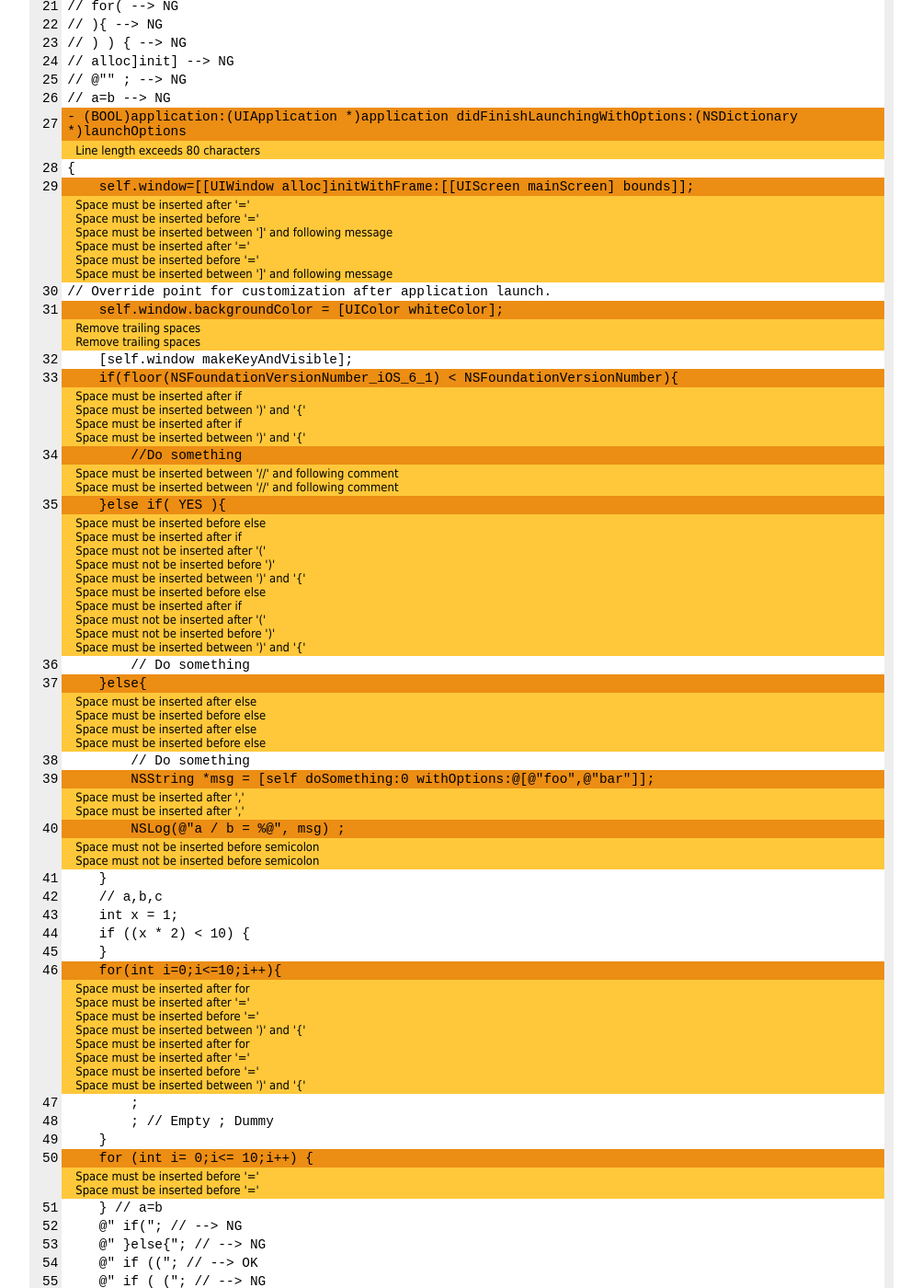
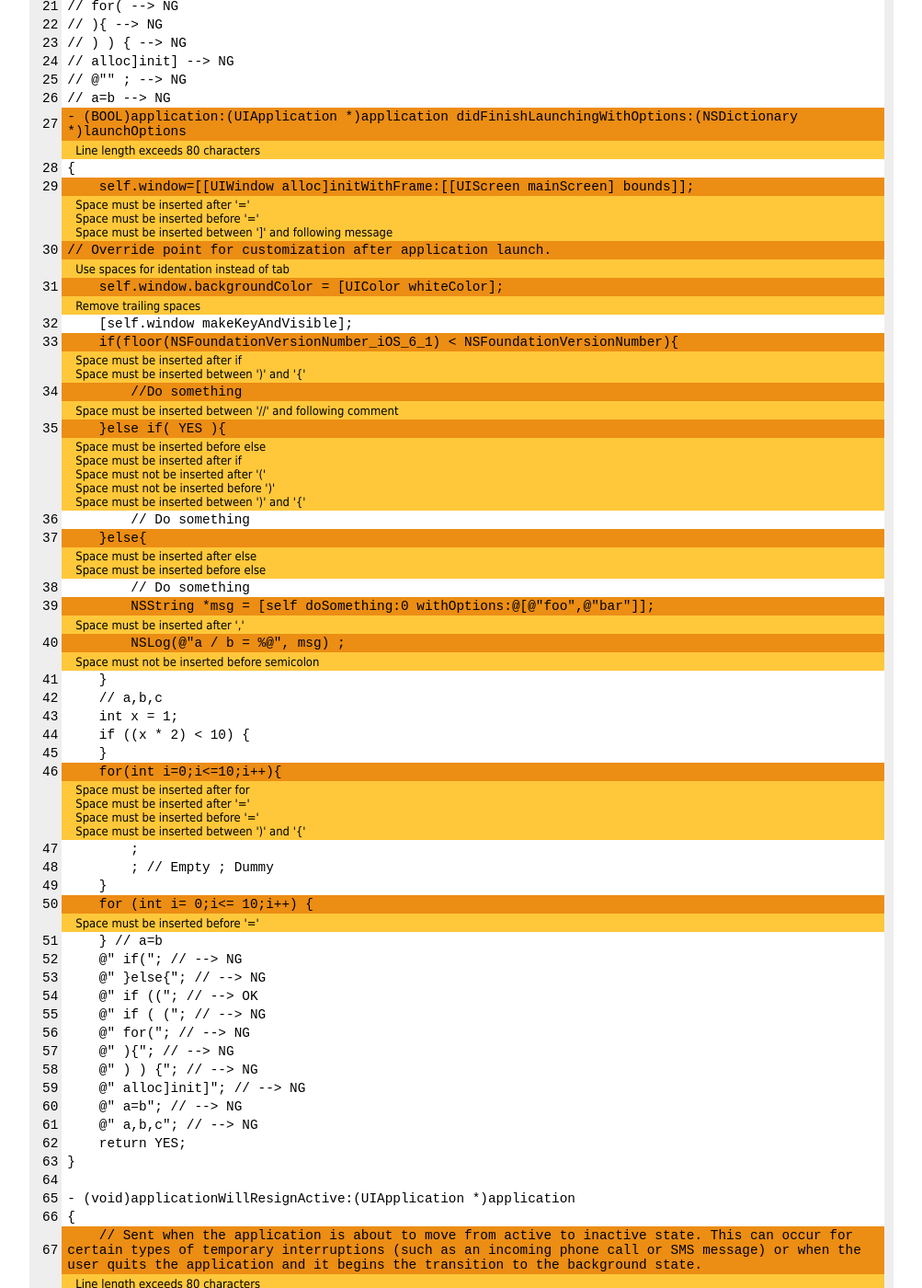
Before and after one commit to ksoichiro/fint, a Jekyll site: the page report/src/testdata/objc/FintExample/FintExample/FEAppDelegate.m.html, which Jekyll copies as it is, in a window 1280 px wide and 1400 px high, scrolled down 639 px. Shown: the whole window at 92% size, without its empty margins (0-1003 px from the left). Built offline with Jekyll 4.4.1, drawn with Linux system fonts in a browser that asks for light colours; some of the changed text lies outside the part shown.

Commit message:
Updated sample report.

```diff
--- a/report/index.html
+++ b/report/index.html
@@ -16,11 +16,11 @@
 <tbody>
 <tr><td><a href="src/testdata/objc/FintExample/FintExample/FEAppDelegate.h.html">testdata/objc/FintExample/FintExample/FEAppDelegate.h</a></td><td class="violations">0</td></tr>
 
-<tr><td><a href="src/testdata/objc/FintExample/FintExample/FEAppDelegate.m.html">testdata/objc/FintExample/FintExample/FEAppDelegate.m</a></td><td class="violations">52</td></tr>
+<tr><td><a href="src/testdata/objc/FintExample/FintExample/FEAppDelegate.m.html">testdata/objc/FintExample/FintExample/FEAppDelegate.m</a></td><td class="violations">31</td></tr>
 
 <tr><td><a href="src/testdata/objc/FintExample/FintExample/FEData.h.html">testdata/objc/FintExample/FintExample/FEData.h</a></td><td class="violations">0</td></tr>
 
-<tr><td><a href="src/testdata/objc/FintExample/FintExample/FEData.m.html">testdata/objc/FintExample/FintExample/FEData.m</a></td><td class="violations">6</td></tr>
+<tr><td><a href="src/testdata/objc/FintExample/FintExample/FEData.m.html">testdata/objc/FintExample/FintExample/FEData.m</a></td><td class="violations">3</td></tr>
 
 <tr><td><a href="src/testdata/objc/FintExample/FintExample/main.m.html">testdata/objc/FintExample/FintExample/main.m</a></td><td class="violations">1</td></tr>
 
--- a/report/src/testdata/objc/FintExample/FintExample/FEAppDelegate.m.html
+++ b/report/src/testdata/objc/FintExample/FintExample/FEAppDelegate.m.html
@@ -87,21 +87,17 @@
 
 <div class="msg">Space must be inserted between ']' and following message</div>
 
-<div class="msg">Space must be inserted after '='</div>
+</td></tr>
 
-<div class="msg">Space must be inserted before '='</div>
+<tr class="ng" onclick="toggleMessages('msg_l30', true);"><td class="line">30</td><td class="code"><pre>	// Override point for customization after application launch.</pre></td></tr>
 
-<div class="msg">Space must be inserted between ']' and following message</div>
+<tr id="msg_l30" class="row_msg"><td class="line">&nbsp;</td><td class="list"><div class="msg">Use spaces for identation instead of tab</div>
 
 </td></tr>
-
-<tr class="ok" onclick="toggleMessages('msg_l30', false);"><td class="line">30</td><td class="code"><pre>	// Override point for customization after application launch.</pre></td></tr>
 
 <tr class="ng" onclick="toggleMessages('msg_l31', true);"><td class="line">31</td><td class="code"><pre>&nbsp;&nbsp;&nbsp;&nbsp;self.window.backgroundColor = [UIColor whiteColor];  </pre></td></tr>
 
 <tr id="msg_l31" class="row_msg"><td class="line">&nbsp;</td><td class="list"><div class="msg">Remove trailing spaces</div>
-
-<div class="msg">Remove trailing spaces</div>
 
 </td></tr>
 
@@ -113,33 +109,17 @@
 
 <div class="msg">Space must be inserted between ')' and '{'</div>
 
-<div class="msg">Space must be inserted after if</div>
-
-<div class="msg">Space must be inserted between ')' and '{'</div>
-
 </td></tr>
 
 <tr class="ng" onclick="toggleMessages('msg_l34', true);"><td class="line">34</td><td class="code"><pre>&nbsp;&nbsp;&nbsp;&nbsp;&nbsp;&nbsp;&nbsp;&nbsp;//Do something</pre></td></tr>
 
 <tr id="msg_l34" class="row_msg"><td class="line">&nbsp;</td><td class="list"><div class="msg">Space must be inserted between '//' and following comment</div>
 
-<div class="msg">Space must be inserted between '//' and following comment</div>
-
 </td></tr>
 
 <tr class="ng" onclick="toggleMessages('msg_l35', true);"><td class="line">35</td><td class="code"><pre>&nbsp;&nbsp;&nbsp;&nbsp;}else if( YES ){</pre></td></tr>
 
 <tr id="msg_l35" class="row_msg"><td class="line">&nbsp;</td><td class="list"><div class="msg">Space must be inserted before else</div>
-
-<div class="msg">Space must be inserted after if</div>
-
-<div class="msg">Space must not be inserted after '('</div>
-
-<div class="msg">Space must not be inserted before ')'</div>
-
-<div class="msg">Space must be inserted between ')' and '{'</div>
-
-<div class="msg">Space must be inserted before else</div>
 
 <div class="msg">Space must be inserted after if</div>
 
@@ -159,10 +139,6 @@
 
 <div class="msg">Space must be inserted before else</div>
 
-<div class="msg">Space must be inserted after else</div>
-
-<div class="msg">Space must be inserted before else</div>
-
 </td></tr>
 
 <tr class="ok" onclick="toggleMessages('msg_l38', false);"><td class="line">38</td><td class="code"><pre>&nbsp;&nbsp;&nbsp;&nbsp;&nbsp;&nbsp;&nbsp;&nbsp;// Do something</pre></td></tr>
@@ -171,15 +147,11 @@
 
 <tr id="msg_l39" class="row_msg"><td class="line">&nbsp;</td><td class="list"><div class="msg">Space must be inserted after ','</div>
 
-<div class="msg">Space must be inserted after ','</div>
-
 </td></tr>
 
 <tr class="ng" onclick="toggleMessages('msg_l40', true);"><td class="line">40</td><td class="code"><pre>&nbsp;&nbsp;&nbsp;&nbsp;&nbsp;&nbsp;&nbsp;&nbsp;NSLog(@"a / b = %@", msg) ;</pre></td></tr>
 
 <tr id="msg_l40" class="row_msg"><td class="line">&nbsp;</td><td class="list"><div class="msg">Space must not be inserted before semicolon</div>
-
-<div class="msg">Space must not be inserted before semicolon</div>
 
 </td></tr>
 
@@ -203,14 +175,6 @@
 
 <div class="msg">Space must be inserted between ')' and '{'</div>
 
-<div class="msg">Space must be inserted after for</div>
-
-<div class="msg">Space must be inserted after '='</div>
-
-<div class="msg">Space must be inserted before '='</div>
-
-<div class="msg">Space must be inserted between ')' and '{'</div>
-
 </td></tr>
 
 <tr class="ok" onclick="toggleMessages('msg_l47', false);"><td class="line">47</td><td class="code"><pre>&nbsp;&nbsp;&nbsp;&nbsp;&nbsp;&nbsp;&nbsp;&nbsp;;</pre></td></tr>
@@ -222,8 +186,6 @@
 <tr class="ng" onclick="toggleMessages('msg_l50', true);"><td class="line">50</td><td class="code"><pre>&nbsp;&nbsp;&nbsp;&nbsp;for (int i= 0;i<= 10;i++) {</pre></td></tr>
 
 <tr id="msg_l50" class="row_msg"><td class="line">&nbsp;</td><td class="list"><div class="msg">Space must be inserted before '='</div>
-
-<div class="msg">Space must be inserted before '='</div>
 
 </td></tr>
 
@@ -282,8 +244,6 @@
 <tr class="ng" onclick="toggleMessages('msg_l73', true);"><td class="line">73</td><td class="code"><pre>&nbsp;&nbsp;&nbsp;&nbsp;// Use this method to release shared resources, save user data, invalidate timers, and store enough application state information to restore your application to its current state in case it is terminated later. </pre></td></tr>
 
 <tr id="msg_l73" class="row_msg"><td class="line">&nbsp;</td><td class="list"><div class="msg">Remove trailing spaces</div>
-
-<div class="msg">Remove trailing spaces</div>
 
 <div class="msg">Line length exceeds 80 characters</div>
 
--- a/report/src/testdata/objc/FintExample/FintExample/FEData.m.html
+++ b/report/src/testdata/objc/FintExample/FintExample/FEData.m.html
@@ -57,15 +57,11 @@
 
 <tr id="msg_l18" class="row_msg"><td class="line">&nbsp;</td><td class="list"><div class="msg">Space must be inserted between '//' and following comment</div>
 
-<div class="msg">Space must be inserted between '//' and following comment</div>
-
 </td></tr>
 
 <tr class="ng" onclick="toggleMessages('msg_l19', true);"><td class="line">19</td><td class="code"><pre>&nbsp;//This is a commment</pre></td></tr>
 
 <tr id="msg_l19" class="row_msg"><td class="line">&nbsp;</td><td class="list"><div class="msg">Space must be inserted between '//' and following comment</div>
-
-<div class="msg">Space must be inserted between '//' and following comment</div>
 
 </td></tr>
 
@@ -74,8 +70,6 @@
 <tr class="ng" onclick="toggleMessages('msg_l21', true);"><td class="line">21</td><td class="code"><pre>&nbsp;&nbsp;&nbsp;&nbsp;@"//String" @"//String"; //Comment</pre></td></tr>
 
 <tr id="msg_l21" class="row_msg"><td class="line">&nbsp;</td><td class="list"><div class="msg">Space must be inserted between '//' and following comment</div>
-
-<div class="msg">Space must be inserted between '//' and following comment</div>
 
 </td></tr>
 
```
